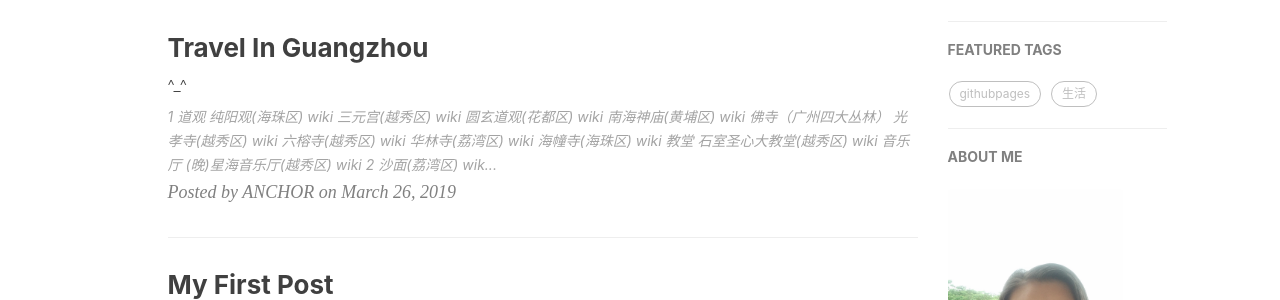
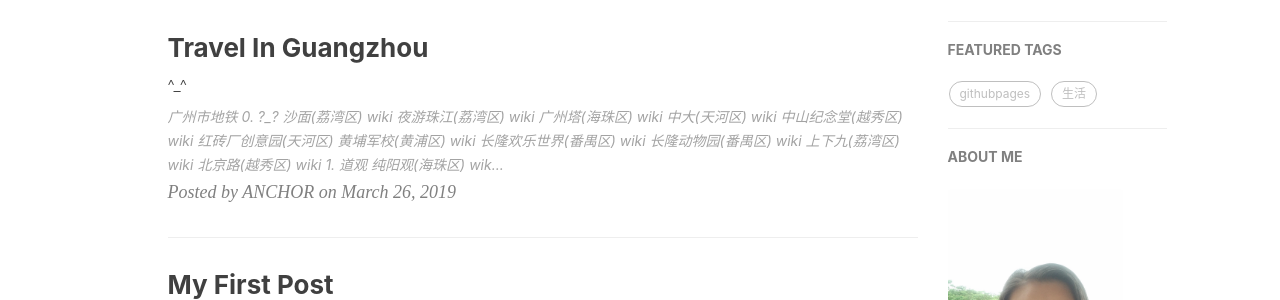
Before and after one commit to anchor2017/anchor2017.github.io, a Jekyll site: the page built from index.html, in a window 1280 px wide. Shown: the part 437-737 px from the top of the page. Built offline with Jekyll 4.4.1, drawn with Linux system fonts in a browser that asks for light colours; nearby versions of some CDN libraries; the list of posts is cut into pages by our own code; comment, search, counter and statistics services are not loaded.

Commit message:
Update 2019-03-26-In-Guangzhou-2019.md

```diff
--- a/_posts/2019-03-26-In-Guangzhou-2019.md
+++ b/_posts/2019-03-26-In-Guangzhou-2019.md
@@ -14,53 +14,57 @@ mermaid: true
 ![](https://raw.githubusercontent.com/anchor2017/anchor2017.github.io/master/img/bg-gz-1.jpg)
 [](https://raw.githubusercontent.com/anchor2017/anchor2017.github.io/master/img/bg-gz-2.jpg)
 ![](https://raw.githubusercontent.com/anchor2017/anchor2017.github.io/master/img/bg-gz-3.jpg)
+![](http://imgbdb2.bendibao.com/gzbdb/201812/26/20181226085616_27312.gif)
+[广州市地铁](http://imgbdb2.bendibao.com/gzbdb/201812/26/20181226085616_27312.gif)
 
-### 1
+### 0. ?_?
 
-#### 道观
+#### [沙面(荔湾区)](https://baike.baidu.com/item/%E6%B2%99%E9%9D%A2) [wiki](https://zh.wikipedia.org/wiki/%E6%B2%99%E9%9D%A2%E5%B2%9B)
+#### [夜游珠江(荔湾区)](https://baike.baidu.com/item/%E7%8F%A0%E6%B1%9F%E5%A4%9C%E6%B8%B8) [wiki](https://zh.wikipedia.org/wiki/%E8%A5%BF%E5%A0%A4%E7%A0%81%E5%A4%B4#%E7%8F%A0%E6%B1%9F%E5%A4%9C%E6%B8%B8)
+#### [广州塔(海珠区)](https://baike.baidu.com/item/%E5%B9%BF%E5%B7%9E%E5%A1%94) [wiki](https://zh.wikipedia.org/wiki/%E5%B9%BF%E5%B7%9E%E5%A1%94)
+#### [中大(天河区)](https://baike.baidu.com/item/%E4%B8%AD%E5%B1%B1%E5%A4%A7%E5%AD%A6%E7%89%8C%E5%9D%8A/980821) [wiki](https://zh.wikipedia.org/wiki/%E4%B8%AD%E5%B1%B1%E5%A4%A7%E5%AD%A6%E7%9F%B3%E7%89%8C%E6%97%A7%E5%9D%80%E5%BB%BA%E7%AD%91)
+#### [中山纪念堂(越秀区)](https://baike.baidu.com/item/%E4%B8%AD%E5%B1%B1%E7%BA%AA%E5%BF%B5%E5%A0%82/4323) [wiki](https://zh.wikipedia.org/wiki/%E5%AD%AB%E4%B8%AD%E5%B1%B1%E7%B4%80%E5%BF%B5%E9%A4%A8)
+#### [红砖厂创意园(天河区)](https://baike.baidu.com/item/%E7%BA%A2%E7%A0%96%E5%8E%82)
+#### [黄埔军校(黄浦区)](https://baike.baidu.com/item/%E9%BB%84%E5%9F%94%E5%86%9B%E6%A0%A1/287972) [wiki](https://zh.wikipedia.org/wiki/%E4%B8%AD%E8%8F%AF%E6%B0%91%E5%9C%8B%E9%99%B8%E8%BB%8D%E8%BB%8D%E5%AE%98%E5%AD%B8%E6%A0%A1)
+#### [长隆欢乐世界(番禺区)](https://baike.baidu.com/item/%E9%95%BF%E9%9A%86%E6%AC%A2%E4%B9%90%E4%B8%96%E7%95%8C) [wiki](https://zh.wikipedia.org/wiki/%E9%95%BF%E9%9A%86%E6%AC%A2%E4%B9%90%E4%B8%96%E7%95%8C)
+#### [长隆动物园(番禺区)](https://baike.baidu.com/item/%E9%95%BF%E9%9A%86%E9%87%8E%E7%94%9F%E5%8A%A8%E7%89%A9%E4%B8%96%E7%95%8C?fromtitle=%E9%95%BF%E9%9A%86%E5%8A%A8%E7%89%A9%E5%9B%AD&fromid=17582642) [wiki](https://zh.wikipedia.org/wiki/%E9%95%B7%E9%9A%86%E9%87%8E%E7%94%9F%E5%8B%95%E7%89%A9%E4%B8%96%E7%95%8C)
+#### [上下九(荔湾区)](https://baike.baidu.com/item/%E4%B8%8A%E4%B8%8B%E4%B9%9D%E6%AD%A5%E8%A1%8C%E8%A1%97?fromtitle=%E4%B8%8A%E4%B8%8B%E4%B9%9D&fromid=1774171) [wiki](https://zh.wikipedia.org/wiki/%E4%B8%8A%E4%B8%8B%E4%B9%9D%E6%AD%A5%E8%A1%8C%E8%A1%97)
+#### [北京路(越秀区)](https://baike.baidu.com/item/%E5%8C%97%E4%BA%AC%E8%B7%AF/5315487) [wiki](https://zh.wikipedia.org/wiki/%E5%8C%97%E4%BA%AC%E8%B7%AF_(%E8%B6%8A%E7%A7%80%E5%8C%BA))
 
+### 1. 道观
 ##### [纯阳观(海珠区)](https://baike.baidu.com/item/%E7%BA%AF%E9%98%B3%E8%A7%82/8730) [wiki](https://zh.wikipedia.org/wiki/%E7%BA%AF%E9%98%B3%E8%A7%82_(%E5%B9%BF%E5%B7%9E))
 ##### [三元宫(越秀区)](https://baike.baidu.com/item/%E4%B8%89%E5%85%83%E5%AE%AB/13032396) [wiki](https://zh.wikipedia.org/wiki/%E4%B8%89%E5%85%83%E5%AE%AB_(%E5%B9%BF%E5%B7%9E))
 ##### [圆玄道观(花都区)](https://baike.baidu.com/item/%E5%9C%86%E7%8E%84%E9%81%93%E8%A7%82) [wiki](https://zh.wikipedia.org/wiki/%E5%BB%A3%E6%9D%B1%E5%9C%93%E7%8E%84%E9%81%93%E8%A7%80)
 ##### [南海神庙(黄埔区)](https://baike.baidu.com/item/%E5%8D%97%E6%B5%B7%E7%A5%9E%E5%BA%99) [wiki](https://zh.wikipedia.org/wiki/%E5%8D%97%E6%B5%B7%E7%A5%9E%E5%BA%99)
 
-#### 佛寺（广州四大丛林）
-##### [光孝寺(越秀区)](https://baike.baidu.com/item/%E5%85%89%E5%AD%9D%E5%AF%BA/62314) [wiki](https://zh.wikipedia.org/wiki/%E5%85%89%E5%AD%9D%E5%AF%BA_(%E5%B9%BF%E5%B7%9E))
-##### [六榕寺(越秀区)](https://baike.baidu.com/item/%E5%85%AD%E6%A6%95%E5%AF%BA/1269803) [wiki](https://zh.wikipedia.org/wiki/%E5%85%AD%E6%A6%95%E5%AF%BA)
-##### [华林寺(荔湾区)](https://baike.baidu.com/item/%E5%8D%8E%E6%9E%97%E5%AF%BA/55188) [wiki](https://zh.m.wikipedia.org/wiki/华林寺_(广州))
-#### [海幢寺(海珠区)](https://baike.baidu.com/item/海幢寺/2965138) [wiki](https://zh.m.wikipedia.org/wiki/海幢寺)
+### 2. 佛寺（广州四大丛林）
+#### [光孝寺(越秀区)](https://baike.baidu.com/item/%E5%85%89%E5%AD%9D%E5%AF%BA/62314) [wiki](https://zh.wikipedia.org/wiki/%E5%85%89%E5%AD%9D%E5%AF%BA_(%E5%B9%BF%E5%B7%9E))
+#### [六榕寺(越秀区)](https://baike.baidu.com/item/%E5%85%AD%E6%A6%95%E5%AF%BA/1269803) [wiki](https://zh.wikipedia.org/wiki/%E5%85%AD%E6%A6%95%E5%AF%BA)
+#### [华林寺(荔湾区)](https://baike.baidu.com/item/%E5%8D%8E%E6%9E%97%E5%AF%BA/55188) [wiki](https://zh.m.wikipedia.org/wiki/华林寺_(广州))
+#### [海幢寺(海珠区)](https://baike.baidu.com/item/%E6%B5%B7%E5%B9%A2%E5%AF%BA/2965138) [wiki](https://zh.wikipedia.org/wiki/%E6%B5%B7%E5%B9%A2%E5%AF%BA)
 
-#### 教堂
-##### [石室圣心大教堂(越秀区)](https://baike.baidu.com/item/%E7%9F%B3%E5%AE%A4%E5%9C%A3%E5%BF%83%E5%A4%A7%E6%95%99%E5%A0%82) [wiki](https://zh.wikipedia.org/wiki/%E7%9F%B3%E5%AE%A4%E5%9C%A3%E5%BF%83%E5%A4%A7%E6%95%99%E5%A0%82)
+### 3. 教堂
+#### [石室圣心大教堂(越秀区)](https://baike.baidu.com/item/%E7%9F%B3%E5%AE%A4%E5%9C%A3%E5%BF%83%E5%A4%A7%E6%95%99%E5%A0%82) [wiki](https://zh.wikipedia.org/wiki/%E7%9F%B3%E5%AE%A4%E5%9C%A3%E5%BF%83%E5%A4%A7%E6%95%99%E5%A0%82)
 
-#### 音乐厅
-##### [(晚)星海音乐厅(越秀区)](https://baike.baidu.com/item/%E6%98%9F%E6%B5%B7%E9%9F%B3%E4%B9%90%E5%8E%85) [wiki](https://zh.wikipedia.org/wiki/%E6%98%9F%E6%B5%B7%E9%9F%B3%E4%B9%90%E5%8E%85)
+### 4. 音乐厅
+#### [星海音乐厅(越秀区二沙岛)](https://baike.baidu.com/item/%E6%98%9F%E6%B5%B7%E9%9F%B3%E4%B9%90%E5%8E%85) [wiki](https://zh.wikipedia.org/wiki/%E6%98%9F%E6%B5%B7%E9%9F%B3%E4%B9%90%E5%8E%85)
 
-### 2
-#### [沙面(荔湾区)](https://baike.baidu.com/item/沙面) [wiki](https://zh.m.wikipedia.org/wiki/沙面岛)
-#### [西汉南越王博物馆(越秀区)](https://baike.baidu.com/item/西汉南越王博物馆) [wiki](https://zh.m.wikipedia.org/wiki/西汉南越王博物馆)
-#### 上下九
-#### 广州博物馆
-#### 中大
-#### 陈家祠
-#### 北京路
-#### 中山纪念堂
-#### 广州塔
-#### 红砖厂创意园
-#### 长隆动物园
-#### 长隆欢乐世界
-#### [(晚)夜游珠江(荔湾区)](https://baike.baidu.com/item/%E7%8F%A0%E6%B1%9F%E5%A4%9C%E6%B8%B8)
+### 5. 博物馆 [wiki](https://zh.wikipedia.org/wiki/%E5%B9%BF%E5%B7%9E%E5%8D%9A%E7%89%A9%E9%A6%86%E5%88%97%E8%A1%A8)
+[](https://cn.tripadvisor.com/Attractions-g298555-Activities-c49-Guangzhou_Guangdong.html)
+#### [西汉南越王博物馆(越秀区)](https://baike.baidu.com/item/%E8%A5%BF%E6%B1%89%E5%8D%97%E8%B6%8A%E7%8E%8B%E5%8D%9A%E7%89%A9%E9%A6%86) [wiki](https://zh.wikipedia.org/wiki/%E8%A5%BF%E6%B1%89%E5%8D%97%E8%B6%8A%E7%8E%8B%E5%8D%9A%E7%89%A9%E9%A6%86)
+#### [陈家祠(荔湾区)](https://baike.baidu.com/item/%E9%99%88%E5%AE%B6%E7%A5%A0) [wiki](https://zh.wikipedia.org/wiki/%E9%99%88%E5%AE%B6%E7%A5%A0)
+#### [广东省博物馆新馆(天河区)](https://baike.baidu.com/item/%E5%B9%BF%E4%B8%9C%E7%9C%81%E5%8D%9A%E7%89%A9%E9%A6%86?fromtitle=%E5%B9%BF%E4%B8%9C%E7%9C%81%E5%8D%9A%E7%89%A9%E9%A6%86%E6%96%B0%E9%A6%86&fromid=5821402) [wiki](https://zh.wikipedia.org/wiki/%E5%B9%BF%E4%B8%9C%E7%9C%81%E5%8D%9A%E7%89%A9%E9%A6%86)
+#### [广州博物馆(越秀山镇海楼)](https://baike.baidu.com/item/%E5%B9%BF%E5%B7%9E%E5%8D%9A%E7%89%A9%E9%A6%86) [wiki](https://zh.wikipedia.org/wiki/%E5%B9%BF%E5%B7%9E%E5%8D%9A%E7%89%A9%E9%A6%86)
+#### [广东科学中心(番禺区小谷围岛)](https://baike.baidu.com/item/%E5%B9%BF%E4%B8%9C%E7%A7%91%E5%AD%A6%E4%B8%AD%E5%BF%83) [wiki](https://zh.wikipedia.org/wiki/%E5%B9%BF%E4%B8%9C%E7%A7%91%E5%AD%A6%E4%B8%AD%E5%BF%83)
+#### [广东美术馆(越秀区二沙岛)](https://baike.baidu.com/item/%E5%B9%BF%E4%B8%9C%E7%BE%8E%E6%9C%AF%E9%A6%86) [wiki](https://zh.wikipedia.org/wiki/%E5%BB%A3%E6%9D%B1%E7%BE%8E%E8%A1%93%E9%A4%A8)
 
-### 3
-#### 白云山
-#### 越秀公园
-#### 莲花山
-
-### 4[岭南四大园林](https://baike.baidu.com/item/岭南四大园林/7277633?fromtitle=广东四大名园&fromid=5912923)
-#### [清晖阁(佛山)](https://baike.baidu.com/item/清晖园) [wiki](https://zh.m.wikipedia.org/wiki/清晖园)
+### 6. [岭南四大园林](https://baike.baidu.com/item/%E5%B2%AD%E5%8D%97%E5%9B%9B%E5%A4%A7%E5%9B%AD%E6%9E%97)
+#### [清晖园(佛山)](https://baike.baidu.com/item/%E6%B8%85%E6%99%96%E5%9B%AD/760858) [wiki](https://zh.wikipedia.org/wiki/%E6%B8%85%E6%99%96%E5%9B%AD)
 #### 梁园(佛山)
-#### 余荫山房(番禺)
+#### [余荫山房(番禺)](https://baike.baidu.com/item/%E4%BD%99%E8%8D%AB%E5%B1%B1%E6%88%BF/1797683) [wiki](https://zh.wikipedia.org/wiki/%E4%BD%99%E8%8D%AB%E5%B1%B1%E6%88%BF)
 #### 可园(东莞)
 
-### 5[博物馆](https://zh.m.wikipedia.org/wiki/广州博物馆列表)
-#### [https://cn.tripadvisor.com/Attractions-g298555-Activities-c49-Guangzhou_Guangdong.html](https://cn.tripadvisor.com/Attractions-g298555-Activities-c49-Guangzhou_Guangdong.html)
+### 7. 山
+#### [白云山(白云区)](https://baike.baidu.com/item/%E7%99%BD%E4%BA%91%E5%B1%B1/1365) [wiki](https://zh.wikipedia.org/wiki/%E7%99%BD%E4%BA%91%E5%B1%B1_(%E5%B9%BF%E5%B7%9E))
+#### [越秀公园(越秀区)](https://baike.baidu.com/item/%E8%B6%8A%E7%A7%80%E5%85%AC%E5%9B%AD/1063110) [wiki](https://zh.wikipedia.org/wiki/%E8%B6%8A%E7%A7%80%E5%B1%B1)
+#### [莲花山(番禺区)](https://baike.baidu.com/item/%E8%8E%B2%E8%8A%B1%E5%B1%B1/1807) [wiki](https://zh.wikipedia.org/wiki/%E8%93%AE%E8%8A%B1%E5%B1%B1_(%E7%95%AA%E7%A6%BA))
```
